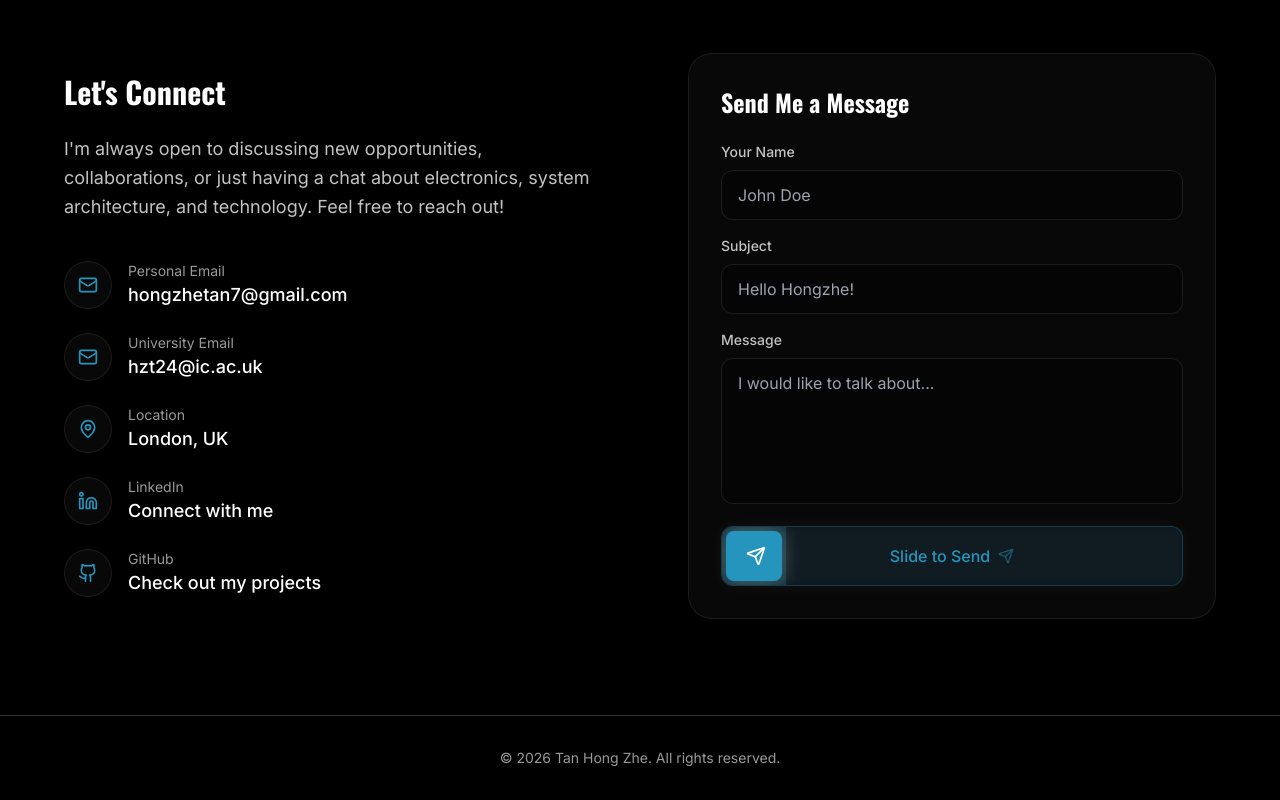
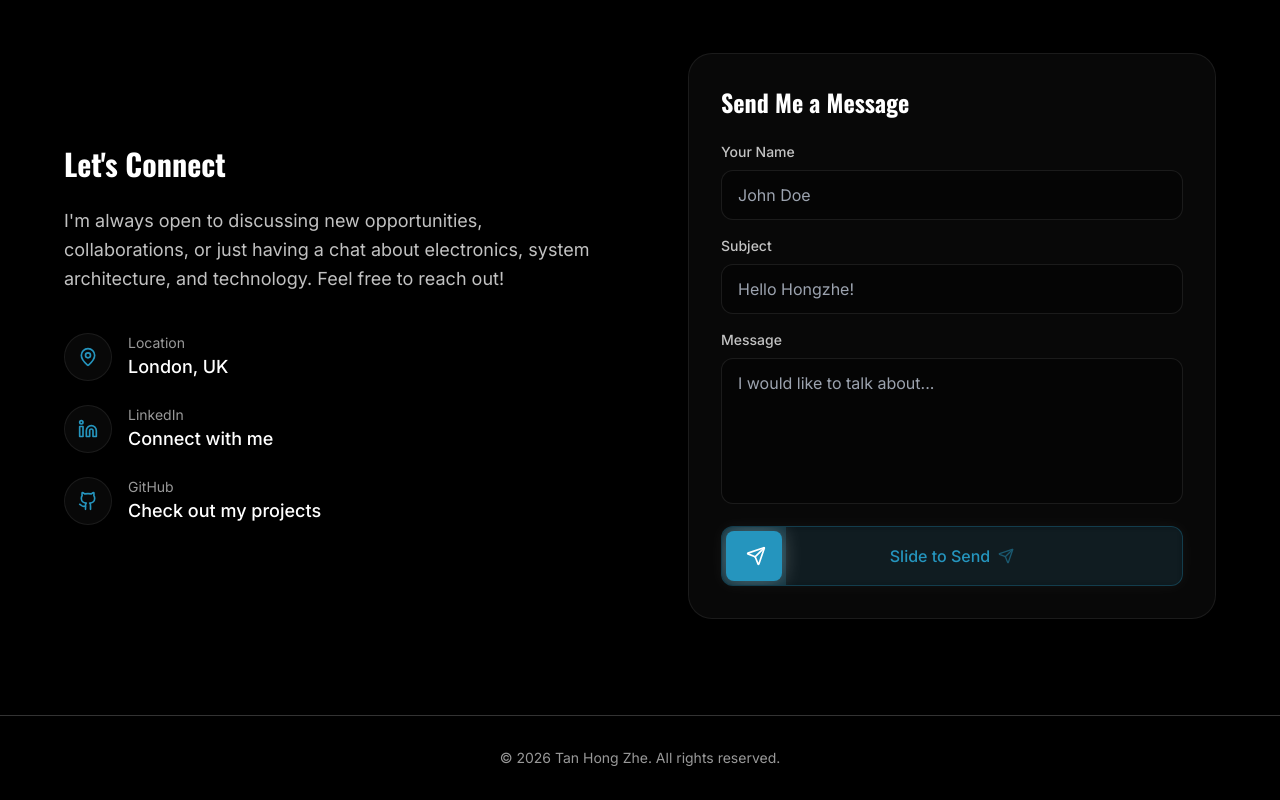
Before and after one commit to TanHongZhe/PersonalWebsite, a React (Vite) app: page / in a window 1280 px wide. Shown: the part 8728-9528 px from the top of the page. Built offline with nearby package versions, Linux system fonts and the light colour scheme.

Commit message:
Hide email

```diff
--- a/src/Components/Contact.tsx
+++ b/src/Components/Contact.tsx
@@ -153,26 +153,6 @@ export default function Contact() {
             </p>
 
             <div className="space-y-6">
-              <a href="mailto:hongzhetan7@gmail.com" className="flex items-center gap-4 group">
-                <div className="w-12 h-12 glass-card rounded-full flex items-center justify-center text-primary group-hover:bg-primary/20 transition-colors">
-                  <Mail className="w-5 h-5" />
-                </div>
-                <div>
-                  <p className="text-sm text-muted-foreground font-body">Personal Email</p>
-                  <p className="text-lg font-medium text-white group-hover:text-primary transition-colors">hongzhetan7@gmail.com</p>
-                </div>
-              </a>
-
-              <a href="mailto:hzt24@ic.ac.uk" className="flex items-center gap-4 group">
-                <div className="w-12 h-12 glass-card rounded-full flex items-center justify-center text-primary group-hover:bg-primary/20 transition-colors">
-                  <Mail className="w-5 h-5" />
-                </div>
-                <div>
-                  <p className="text-sm text-muted-foreground font-body">University Email</p>
-                  <p className="text-lg font-medium text-white group-hover:text-primary transition-colors">hzt24@ic.ac.uk</p>
-                </div>
-              </a>
-
               <div className="flex items-center gap-4 group">
                 <div className="w-12 h-12 glass-card rounded-full flex items-center justify-center text-primary group-hover:bg-primary/20 transition-colors">
                   <MapPin className="w-5 h-5" />
--- a/src/Components/HeroSection.tsx
+++ b/src/Components/HeroSection.tsx
@@ -37,7 +37,7 @@ export default function HeroSection() {
               <a href="https://www.linkedin.com/in/hong-zhe-tan/" target="_blank" rel="noreferrer" className="text-foreground/70 hover:text-primary transition-colors">
                 <Linkedin className="w-5 h-5 xl:w-6 xl:h-6" />
               </a>
-              <a href="mailto:hongzhetan7@gmail.com" className="text-foreground/70 hover:text-primary transition-colors">
+              <a href="#contact" className="text-foreground/70 hover:text-primary transition-colors">
                 <Mail className="w-5 h-5 xl:w-6 xl:h-6" />
               </a>
             </div>
```
Also changed, not shown: api/chat.ts (+14 -5 lines).
